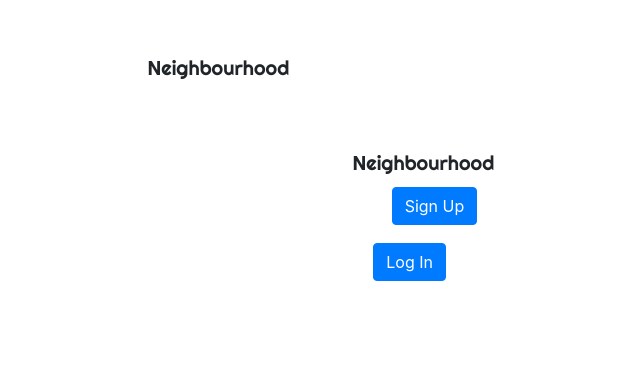
After one commit to sivernorman/Neighbourhood, a Django app: page /accounts/login in a window 1280 px wide. The commit adds this page. Shown: the top 392 px of the page, without its empty margins (230-870 px from the left). Run offline with Django 4.2, Linux system fonts and the light colour scheme; some libraries are stand-ins or nearby versions.

Commit message:
updated registration form

```diff
--- a/hoodapp/templates/registration/base.html
+++ b/hoodapp/templates/accounts/base.html
@@ -1,5 +1,5 @@
- <!-- {% load bootstrap4 %}
-{% load staticfiles %}
+{% load static %}
+{% load bootstrap4 %}
 <!DOCTYPE html>
 <html>
 
@@ -34,4 +34,4 @@
 
 </body>
 
-</html> -->
+</html>
--- /dev/null
+++ b/hoodapp/templates/login.html
@@ -0,0 +1,66 @@
+{% extends 'accounts/base.html' %}
+{% load static %}
+{% load bootstrap4 %}
+ {% block content %}
+
+<div class="container">
+  <div class="row" style="margin-left:25%;margin-top:5%;">
+        <div class="col-md-8 col-sm-8">
+            <h4 id="title" style="padding-bottom:3%;font-family: 'Righteous', cursive;font-size:20px;">Neighbourhood</h4>
+        </div>
+    </div>
+  <div class="row" style="margin-top:3%;">
+    <!-- Empty div -->
+    <div class="col-md-4"></div>
+    <div class="col-md-4">
+      {% if form.errors %}
+        <p> Password or Username is incorrect </p>
+      {% endif %}
+        <div>
+
+          <form  action="/accounts/login" method="post">
+            {% csrf_token %}
+            <div class="container-fluid">
+              <div class="container">
+                  <div class="row" style="margin-left:25%;margin-top:5%;">
+                          <div class="col-md-8 col-sm-8">
+                              <h4 id="title" style="padding-bottom:3%;font-family: 'Righteous', cursive;font-size:20px;">Neighbourhood</h4>
+                          </div>
+                      </div>
+              <div class="row">
+                   <div class="col-md-2 col-sm-2">
+                  </div>
+                  <div class="col-md-8 col-sm-8">
+                      {% if form.errors %}
+                      <p> Some Information Might be Incorrect </p>
+                      {% endif %}
+                      <div id="register" style="z-index:3;">
+                          <form action="/accounts/register/" method="post">
+                              {% csrf_token %}
+                              <div class="form-group" style="margin-left:40%;">
+                                  <input type="submit" class="btn btn-primary"  value="Sign Up">
+                              </div>
+
+                              <input type="hidden" name="next" value="{{next}}">
+
+                          </form>
+
+            <div class="form-group" style="margin-left:30%;margin-top:10%;">
+                <input type="submit" class="btn btn-primary" value="Log In">
+            </div>
+
+            <input type="hidden" name="next" value="{{next}}">
+
+          </form>
+
+        </div>
+
+
+    </div>
+
+     <div class="col-md-4" style="margin-top:30%;"></div>
+  </div>
+</div>
+
+
+{% endblock %}
--- a/hoodapp/urls.py
+++ b/hoodapp/urls.py
@@ -5,7 +5,7 @@ from django.urls import path
 urlpatterns=[
    path('',views.timeline,name='timeline'),
    path('accounts/profile/',views.profile,name='profile'),
-#    path('accounts/',views.registration.backends.simple.urls'),
+   path('accounts/login',views.login),
 ]
 if settings.DEBUG:
     urlpatterns+= static(settings.MEDIA_URL, document_root = settings.MEDIA_ROOT)
--- a/hoodapp/views.py
+++ b/hoodapp/views.py
@@ -33,3 +33,7 @@ def profile(request):
 def timeline(request):
     hoods=Neighbourhood.objects.all()
     return render(request, 'timeline.html',{"hoods":hoods})
+
+def login(request):
+    context={}
+    return render (request,'login.html', context)
```
Also changed, not shown: hoodapp/templates/registration/login.html (deleted, +0 -40 lines), hoodapp/templates/registration_form.html (renamed from hoodapp/templates/registration/reistration_form.html).
